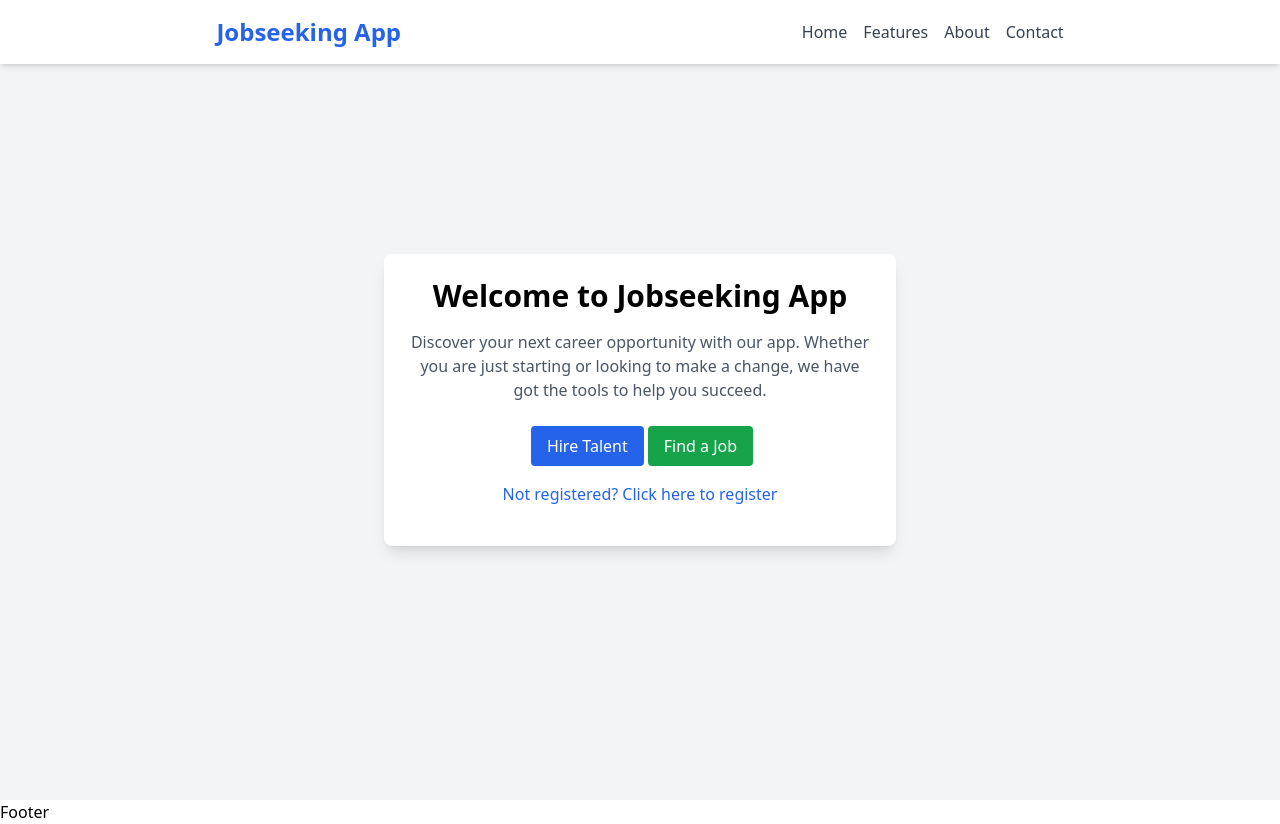
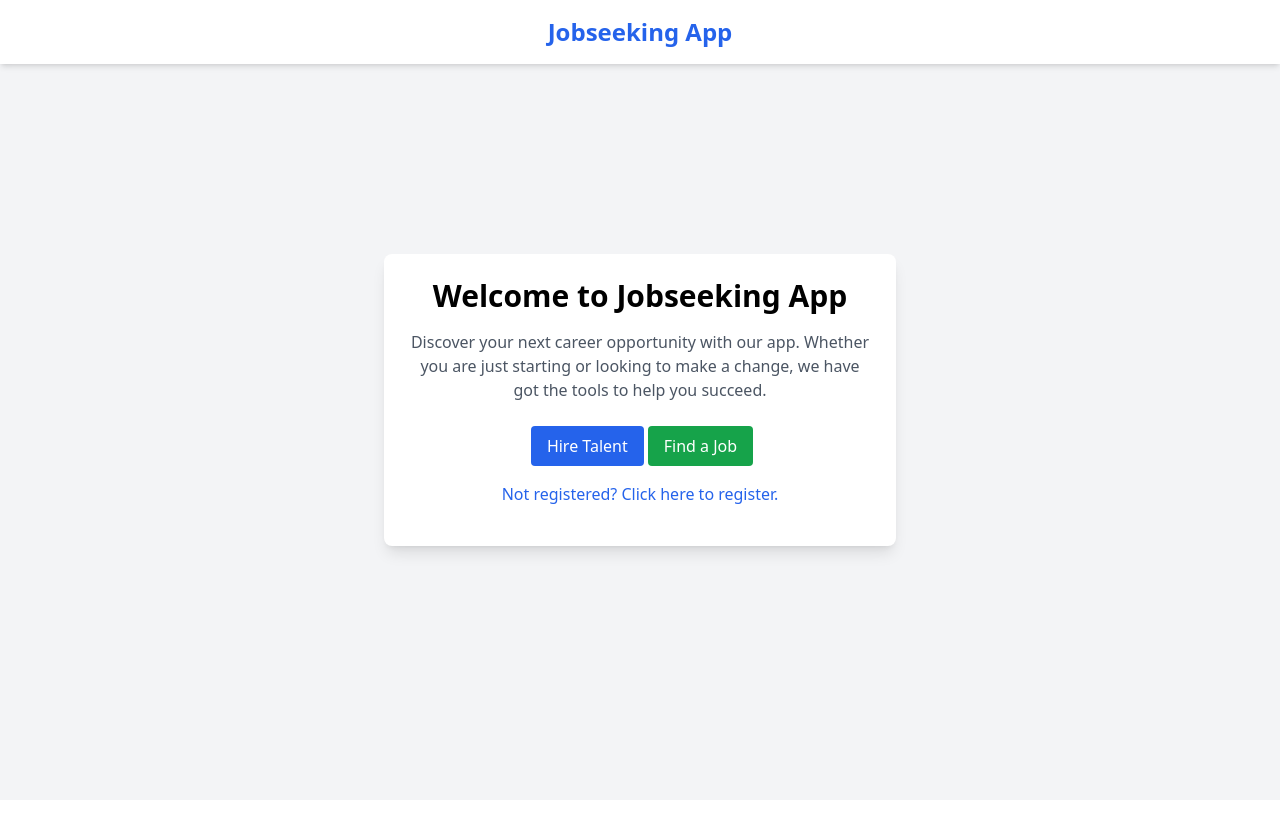
Before and after one commit to chas-academy/u09-fullstack-js-KristinaJera, a React (Vite) app in the folder frontend/jobseeking/: page / in a window 1280 px wide. After the commit the page ends 800 px from the top, so only its background shows below. Built offline with nearby package versions, Linux system fonts and the light colour scheme.

Commit message:
create userHomePage, AdminDash, and CompanyHomePage

```diff
--- a/frontend/jobseeking/src/App.jsx
+++ b/frontend/jobseeking/src/App.jsx
@@ -17,6 +17,8 @@ import Footer from "./components/Footer";
 // }
 
 const App = () => {
+
+  const user = false;
   return (
     <>
     <Navbar/>
@@ -33,8 +35,9 @@ const App = () => {
      <Route path={"/job-detail/:id"} element={<JobDetail/>}/>
     */}
     </Route>
+
     </Routes>
-    <Footer/>
+    {user && <Footer/>}
     </>
   )
 }
--- /dev/null
+++ b/frontend/jobseeking/src/components/AdminDash.jsx
@@ -0,0 +1,9 @@
+// import React from 'react'
+
+const AdminDash = () => {
+  return (
+    <div>AdminDash</div>
+  )
+}
+
+export default AdminDash
--- /dev/null
+++ b/frontend/jobseeking/src/components/CompanyHomePage.jsx
@@ -0,0 +1,9 @@
+// import React from 'react'
+
+const CompanyHomePage = () => {
+  return (
+    <div>CompanyHomePage</div>
+  )
+}
+
+export default CompanyHomePage
--- a/frontend/jobseeking/src/components/LandingPage.jsx
+++ b/frontend/jobseeking/src/components/LandingPage.jsx
@@ -45,7 +45,7 @@ const LandingPage = () => {
               Find a Job
             </button>
             <button onClick={() => showForm('register')} className="text-blue-600 hover:underline mb-4">
-              Not registered? Click here to register
+              Not registered? Click here to register.
             </button>
           </section>
         </div>
--- a/frontend/jobseeking/src/components/Navbar.jsx
+++ b/frontend/jobseeking/src/components/Navbar.jsx
@@ -1,18 +1,30 @@
 // import React from 'react'
 
+import { useState } from "react";
+import { Link } from "react-router-dom";
+
 const Navbar = () => {
+
+    const user = {};
+    const [isOpen, setIsOpen] = useState(false);
+
+    const handleCloseNavbar = () => {
+        setIsOpen((prev) => !prev);
+    };
+
   return (
+
     <>
       <header className="absolute top-0 left-0 w-full bg-white shadow-md">
          <nav className="max-w-7xl mx-auto px-4 py-4 flex justify-around items-center">
            {/* Logo */}
-           <div className="text-2xl font-bold text-blue-600">Jobseeking App</div>
+           <Link to="/" className="text-2xl font-bold text-blue-600">Jobseeking App</Link>
            {/* Navbar Links */}
-           <div className="space-x-4">
-             <a href="#" className="text-gray-700 hover:text-blue-500">Home</a>
-             <a href="#" className="text-gray-700 hover:text-blue-500">Features</a>
-             <a href="#" className="text-gray-700 hover:text-blue-500">About</a>
-             <a href="#" className="text-gray-700 hover:text-blue-500">Contact</a>
+           <div className=" hidden space-x-4">
+             <Link to="/" className="text-gray-700 hover:text-blue-500">Home</Link>
+             <Link to="/" className="text-gray-700 hover:text-blue-500">Resources</Link>
+             <Link to="/about-us" className="text-gray-700 hover:text-blue-500">About Us</Link>
+             <Link to="/" className="text-gray-700 hover:text-blue-500">Contact Us</Link>
            </div>
          </nav>
        </header>
--- /dev/null
+++ b/frontend/jobseeking/src/components/UserHomePage.jsx
@@ -0,0 +1,9 @@
+// import React from 'react'
+
+const UserHomePage = () => {
+  return (
+    <div>UserHomePage</div>
+  )
+}
+
+export default UserHomePage
```
